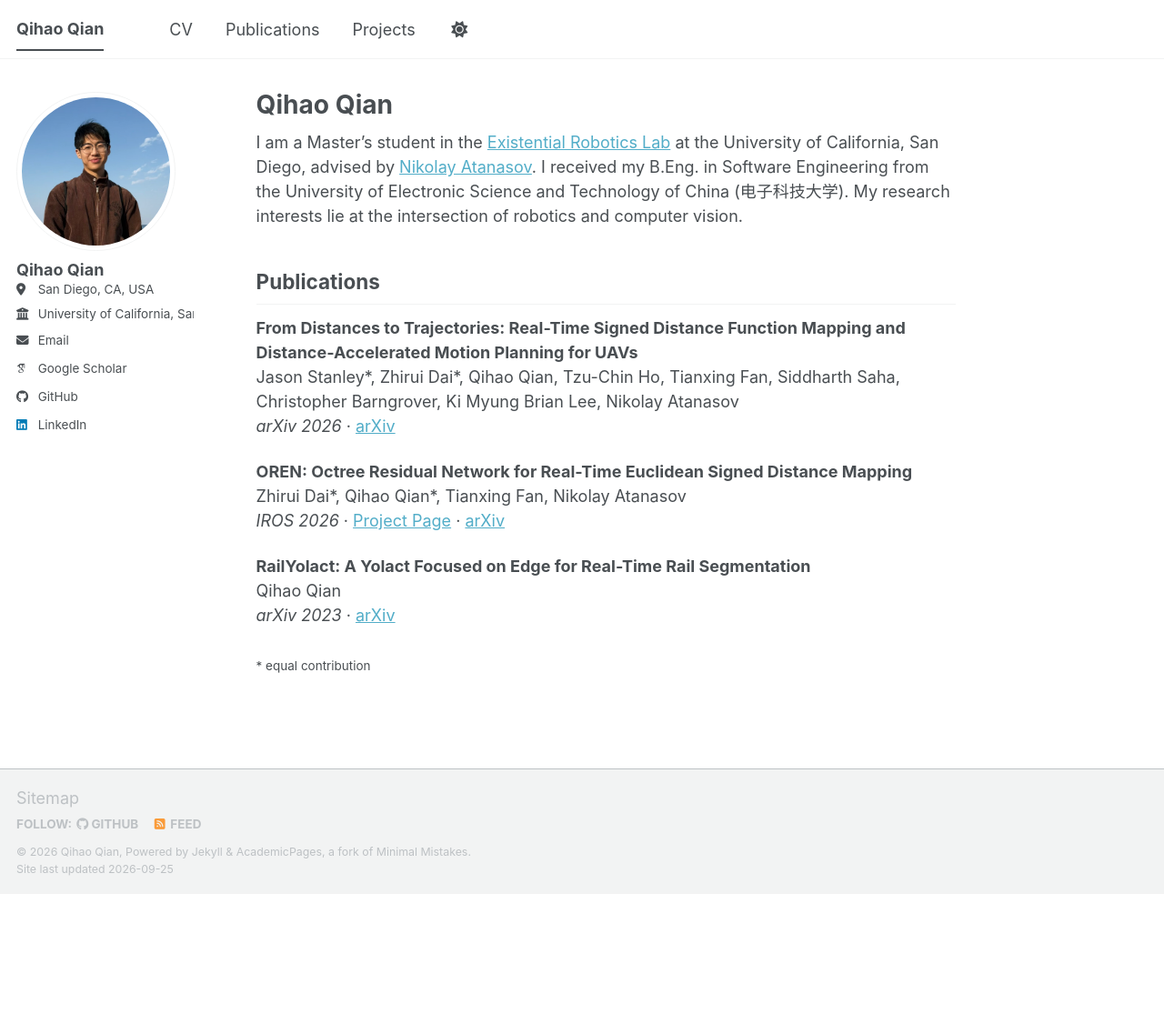
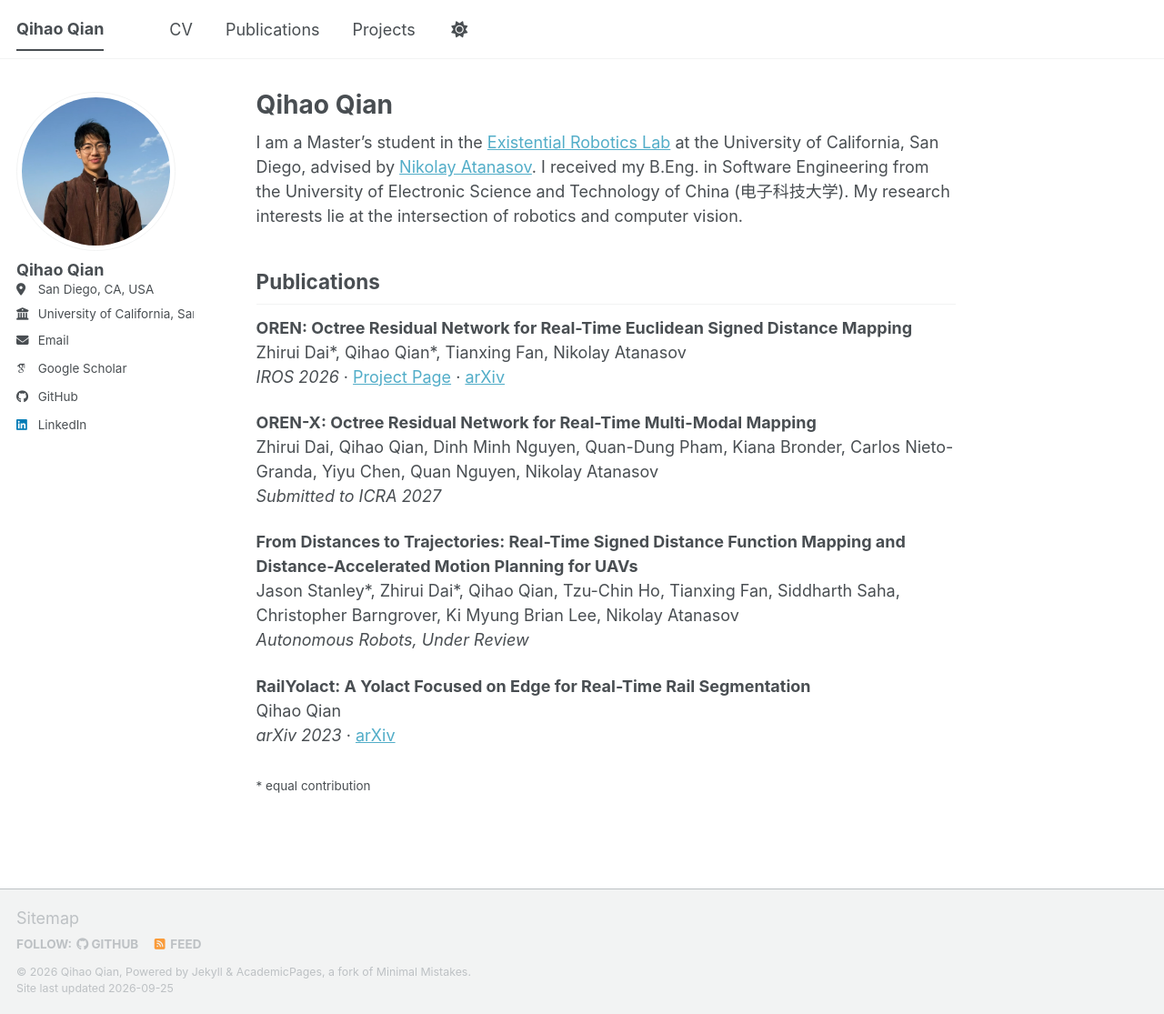
Before and after one commit to qihaoqian/qihaoqian.github.io, a Jekyll site: the page built from _pages/about.md, in a window 1280 px wide and 1115 px high. Shown: the whole window at 91% size. Built offline with Jekyll 4.4.1, drawn with Linux system fonts in a browser that asks for light colours; some web fonts are replaced; a script bundle is joined from its source files by our own code; library files that are not in the unit come from our copies.

Commit message:
Update publication list

```diff
--- a/_pages/about.md
+++ b/_pages/about.md
@@ -11,16 +11,20 @@ I am a Master's student in the [Existential Robotics Lab](https://existentialrob
 
 ## Publications
 
-**From Distances to Trajectories: Real-Time Signed Distance Function Mapping and Distance-Accelerated Motion Planning for UAVs**
-Jason Stanley\*, Zhirui Dai\*, Qihao Qian, Tzu-Chin Ho, Tianxing Fan, Siddharth Saha, Christopher Barngrover, Ki Myung Brian Lee, Nikolay Atanasov
-*arXiv 2026* · [arXiv](https://arxiv.org/abs/2607.19306)
-
-**OREN: Octree Residual Network for Real-Time Euclidean Signed Distance Mapping**
-Zhirui Dai\*, Qihao Qian\*, Tianxing Fan, Nikolay Atanasov
+**OREN: Octree Residual Network for Real-Time Euclidean Signed Distance Mapping**<br>
+Zhirui Dai\*, Qihao Qian\*, Tianxing Fan, Nikolay Atanasov<br>
 *IROS 2026* · [Project Page](https://existentialrobotics.org/oren/) · [arXiv](https://arxiv.org/abs/2510.18999)
 
-**RailYolact: A Yolact Focused on Edge for Real-Time Rail Segmentation**
-Qihao Qian
+**OREN-X: Octree Residual Network for Real-Time Multi-Modal Mapping**<br>
+Zhirui Dai, Qihao Qian, Dinh Minh Nguyen, Quan-Dung Pham, Kiana Bronder, Carlos Nieto-Granda, Yiyu Chen, Quan Nguyen, Nikolay Atanasov<br>
+*Submitted to ICRA 2027*
+
+**From Distances to Trajectories: Real-Time Signed Distance Function Mapping and Distance-Accelerated Motion Planning for UAVs**<br>
+Jason Stanley\*, Zhirui Dai\*, Qihao Qian, Tzu-Chin Ho, Tianxing Fan, Siddharth Saha, Christopher Barngrover, Ki Myung Brian Lee, Nikolay Atanasov<br>
+*Autonomous Robots, Under Review*
+
+**RailYolact: A Yolact Focused on Edge for Real-Time Rail Segmentation**<br>
+Qihao Qian<br>
 *arXiv 2023* · [arXiv](https://arxiv.org/abs/2410.09612)
 
 <sub>\* equal contribution</sub>
--- a/_pages/publications.html
+++ b/_pages/publications.html
@@ -10,12 +10,13 @@ author_profile: true
 {% endif %}
 
 {% include base_path %}
+{% assign sorted_publications = site.publications | sort: "order" %}
 
 <!-- New style rendering if publication categories are defined -->
 {% if site.publication_category %}
   {% for category in site.publication_category  %}
     {% assign title_shown = false %}
-    {% for post in site.publications reversed %}
+    {% for post in sorted_publications %}
       {% if post.category != category[0] %}
         {% continue %}
       {% endif %}
@@ -27,7 +28,7 @@ author_profile: true
     {% endfor %}
   {% endfor %}
 {% else %}
-  {% for post in site.publications reversed %}
+  {% for post in sorted_publications %}
     {% include archive-single.html %}
   {% endfor %}
 {% endif %}
```
Also changed, not shown: _publications/2023-10-13-railyolact.md (+1 -0 lines), _publications/2025-10-21-oren.md (+1 -0 lines), _publications/2026-07-21-oren-bubble.md (+2 -1 lines), _publications/2026-09-23-oren-x.md (added, +9 -0 lines).
